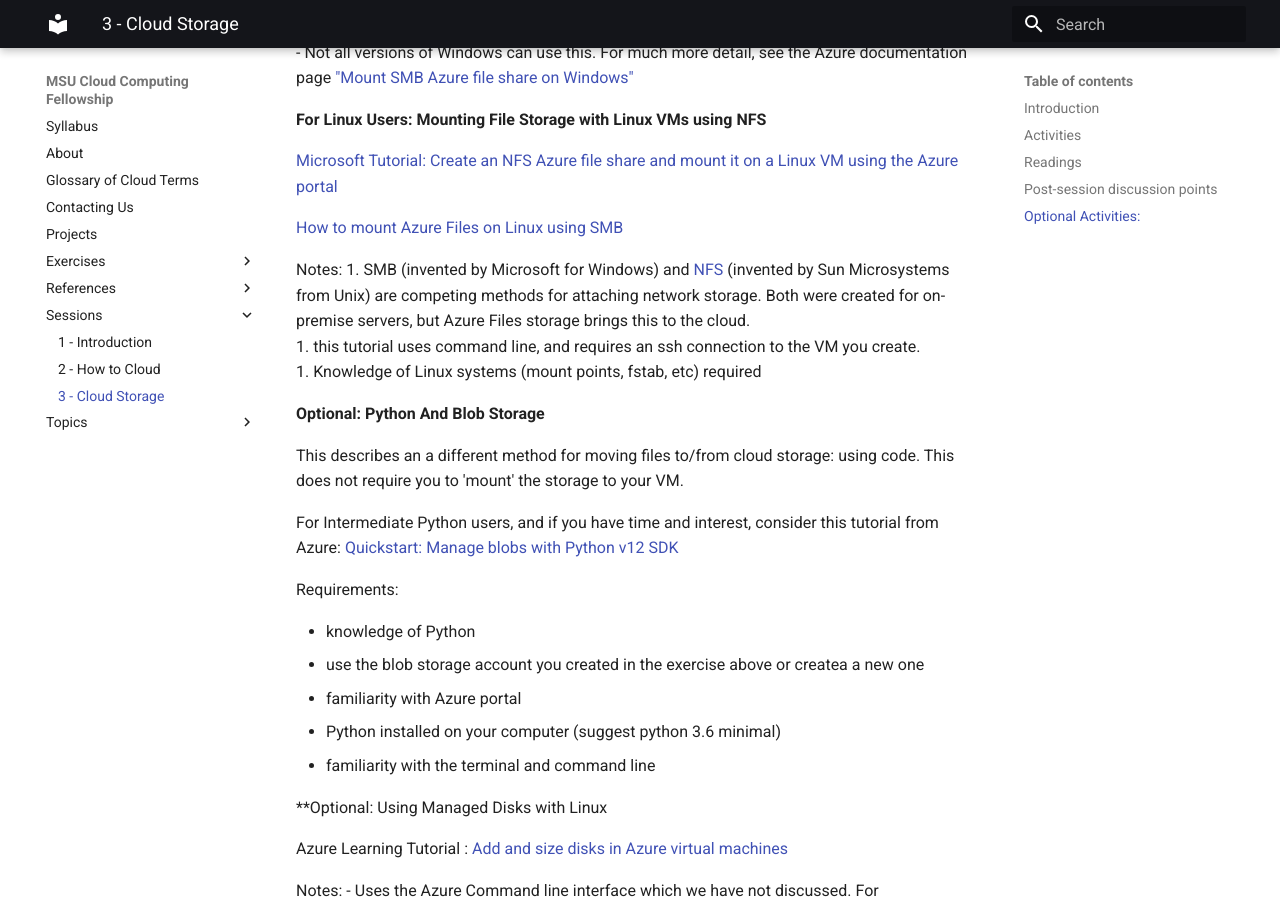
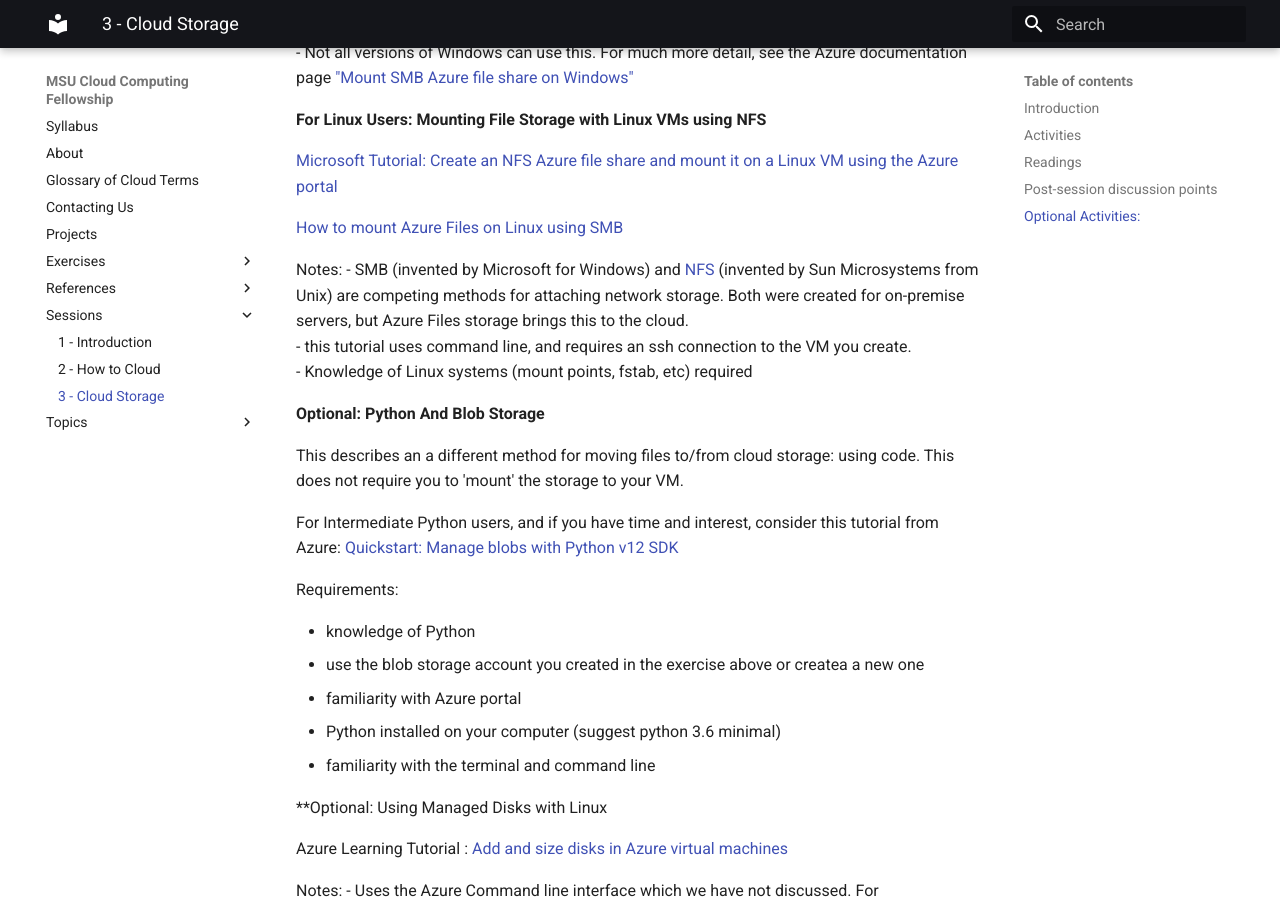
Before and after one commit to emtelgen/ccf23-testing, an MkDocs documentation site: the page built from docs/sessions/03_cloud_storage.md, in a window 1280 px wide and 900 px high, scrolled down 2220 px. Built offline with MkDocs 1.6.1 and Material for MkDocs 9.7.7, drawn with Linux system fonts in a browser that asks for light colours.

Commit message:
fixing the notes

```diff
--- a/docs/sessions/03_cloud_storage.md
+++ b/docs/sessions/03_cloud_storage.md
@@ -71,9 +71,9 @@
 [How to mount Azure Files on Linux using SMB](https://docs.microsoft.com/en-us/azure/storage/files/storage-how-to-use-files-linux?tabs=smb311)
 
 Notes:
-1. SMB (invented by Microsoft for Windows) and [NFS](https://learn.microsoft.com/en-us/windows-server/storage/nfs/nfs-overview) (invented by Sun Microsystems from Unix) are competing methods for attaching network storage.   Both were created for on-premise servers, but Azure Files storage brings this to the cloud.
-1. this tutorial uses command line, and requires an ssh connection to the VM you create.
-1. Knowledge of Linux systems (mount points, fstab, etc) required
+- SMB (invented by Microsoft for Windows) and [NFS](https://learn.microsoft.com/en-us/windows-server/storage/nfs/nfs-overview) (invented by Sun Microsystems from Unix) are competing methods for attaching network storage.   Both were created for on-premise servers, but Azure Files storage brings this to the cloud.
+- this tutorial uses command line, and requires an ssh connection to the VM you create.
+- Knowledge of Linux systems (mount points, fstab, etc) required
 
 
 **Optional: Python And Blob Storage**
```
